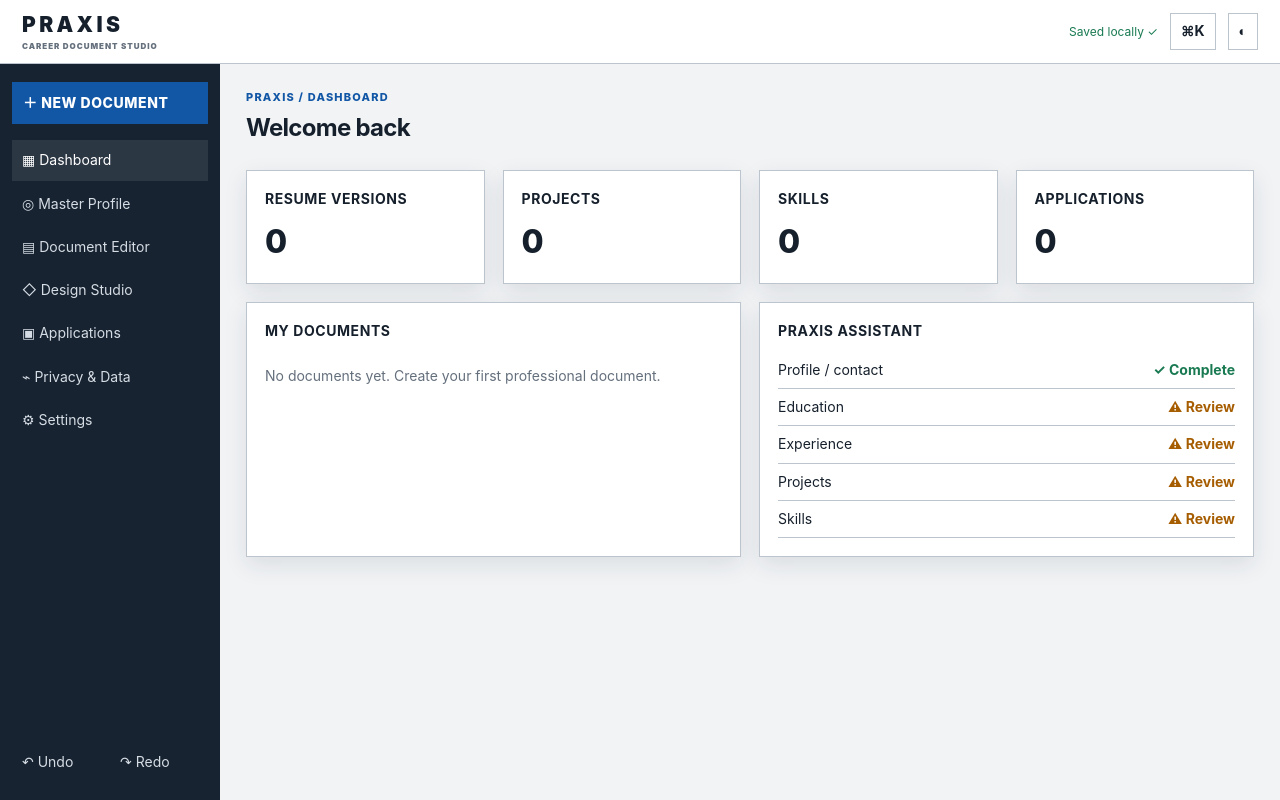
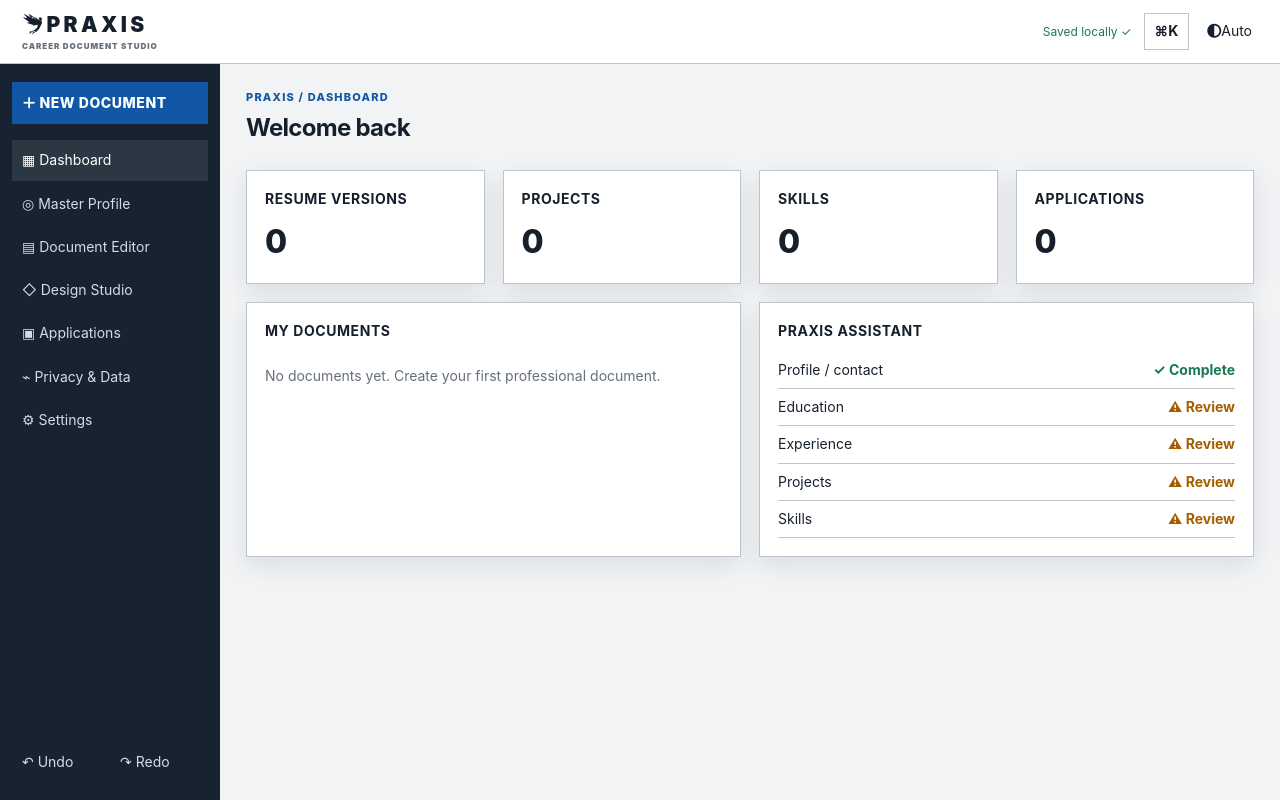
Before and after one commit to Anish-Kushwaha/PRAXIS, a plain HTML site: page index.html in a window 1280 px wide. Drawn offline with Linux system fonts and the light colour scheme.

Commit message:
Polish PRAXIS branding and theme controls

```diff
--- a/index.html
+++ b/index.html
@@ -1,4 +1,4 @@
-<!doctype html><html lang="en"><head><meta charset="utf-8"><meta name="viewport" content="width=device-width,initial-scale=1"><meta name="theme-color" content="#1257a6"><title>PRAXIS — Career Document Studio</title><link rel="manifest" href="manifest.json"><link rel="stylesheet" href="css/core.css"><link rel="stylesheet" href="css/print.css"></head><body>
-<header class="topbar"><a class="brand" href="#home" aria-label="PRAXIS home"><span>PRAXIS</span><small>CAREER DOCUMENT STUDIO</small></a><div class="top-actions"><output id="saveStatus" aria-live="polite">Saved locally ✓</output><button class="icon-btn" data-command="palette" aria-label="Open command palette">⌘K</button><button class="icon-btn" data-command="theme" aria-label="Toggle theme">◐</button></div></header>
-<main id="app"><aside class="sidebar" aria-label="Primary navigation"><button class="new-doc" data-command="new">＋ NEW DOCUMENT</button><nav id="nav"><button data-view="home" class="active">▦ <span>Dashboard</span></button><button data-view="profile">◎ <span>Master Profile</span></button><button data-view="editor">▤ <span>Document Editor</span></button><button data-view="design">◇ <span>Design Studio</span></button><button data-view="tracker">▣ <span>Applications</span></button><button data-view="privacy">⌁ <span>Privacy & Data</span></button><button data-view="settings">⚙ <span>Settings</span></button></nav><div class="sidebar-bottom"><button data-command="undo">↶ Undo</button><button data-command="redo">↷ Redo</button></div></aside><section class="work" id="work" tabindex="-1"></section></main>
+<!doctype html><html lang="en" data-theme="auto"><head><meta charset="utf-8"><meta name="viewport" content="width=device-width,initial-scale=1"><meta name="theme-color" content="#0b1220"><title>PRAXIS — Career Document Studio</title><link rel="manifest" href="manifest.json"><link rel="stylesheet" href="https://cdnjs.cloudflare.com/ajax/libs/font-awesome/6.7.2/css/all.min.css"><link rel="stylesheet" href="css/core.css"><link rel="stylesheet" href="css/print.css"></head><body>
+<header class="topbar"><a class="brand" href="#home" aria-label="PRAXIS home"><i class="fa-brands fa-studiovinari brand-mark" aria-hidden="true"></i><span>PRAXIS</span><small>CAREER DOCUMENT STUDIO</small></a><div class="top-actions"><output id="saveStatus" aria-live="polite">Saved locally ✓</output><button class="icon-btn" data-command="palette" aria-label="Open command palette">⌘K</button><button class="theme-trigger" data-command="theme" aria-label="Change theme"><i class="fa-solid fa-circle-half-stroke" aria-hidden="true"></i><span class="theme-trigger-label">Auto</span></button></div></header>
+<main id="app"><aside class="sidebar" aria-label="Primary navigation"><button class="new-doc" data-command="new"><i class="fa-solid fa-plus" aria-hidden="true"></i> NEW DOCUMENT</button><nav id="nav"><button data-view="home" class="active">▦ <span>Dashboard</span></button><button data-view="profile">◎ <span>Master Profile</span></button><button data-view="editor">▤ <span>Document Editor</span></button><button data-view="design">◇ <span>Design Studio</span></button><button data-view="tracker">▣ <span>Applications</span></button><button data-view="privacy">⌁ <span>Privacy & Data</span></button><button data-view="settings">⚙ <span>Settings</span></button></nav><div class="sidebar-bottom"><button data-command="undo">↶ Undo</button><button data-command="redo">↷ Redo</button></div></aside><section class="work" id="work" tabindex="-1"></section></main>
 <nav class="mobile-nav" aria-label="Mobile navigation"><button data-view="home">Home</button><button data-view="editor">Edit</button><button data-view="design">Design</button><button data-command="preview">Preview</button><button data-view="settings">Settings</button></nav><div id="modalRoot"></div><script type="module" src="js/app.js"></script></body></html>
```
